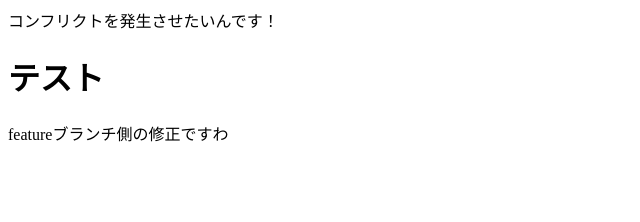
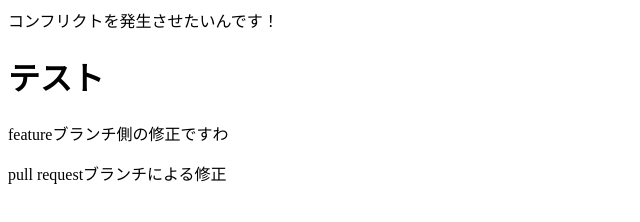
Before and after one commit to Gitomo217/git_tutorial, a plain HTML site: page index.html in a window 1280 px wide. Shown: the whole page, without its empty margins (0-640 px from the left). Drawn offline with Linux system fonts and the light colour scheme.

Commit message:
pull requestブランチによる修正

```diff
--- a/index.html
+++ b/index.html
@@ -1,3 +1,4 @@
 <p>コンフリクトを発生させたいんです！</p>
 <h1>テスト</h1>
 <p>featureブランチ側の修正ですわ</p>
+<p>pull requestブランチによる修正</p>
```
